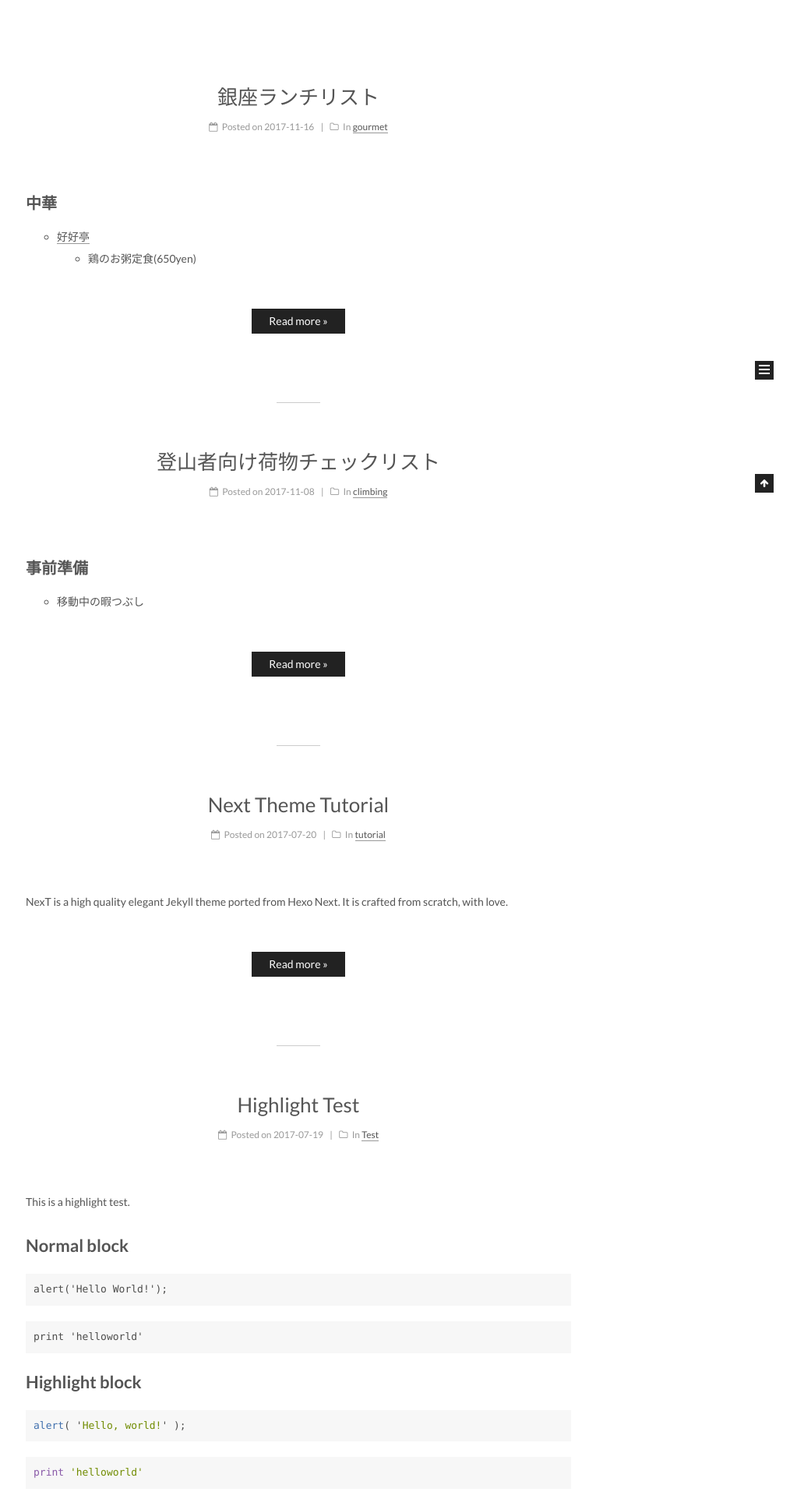
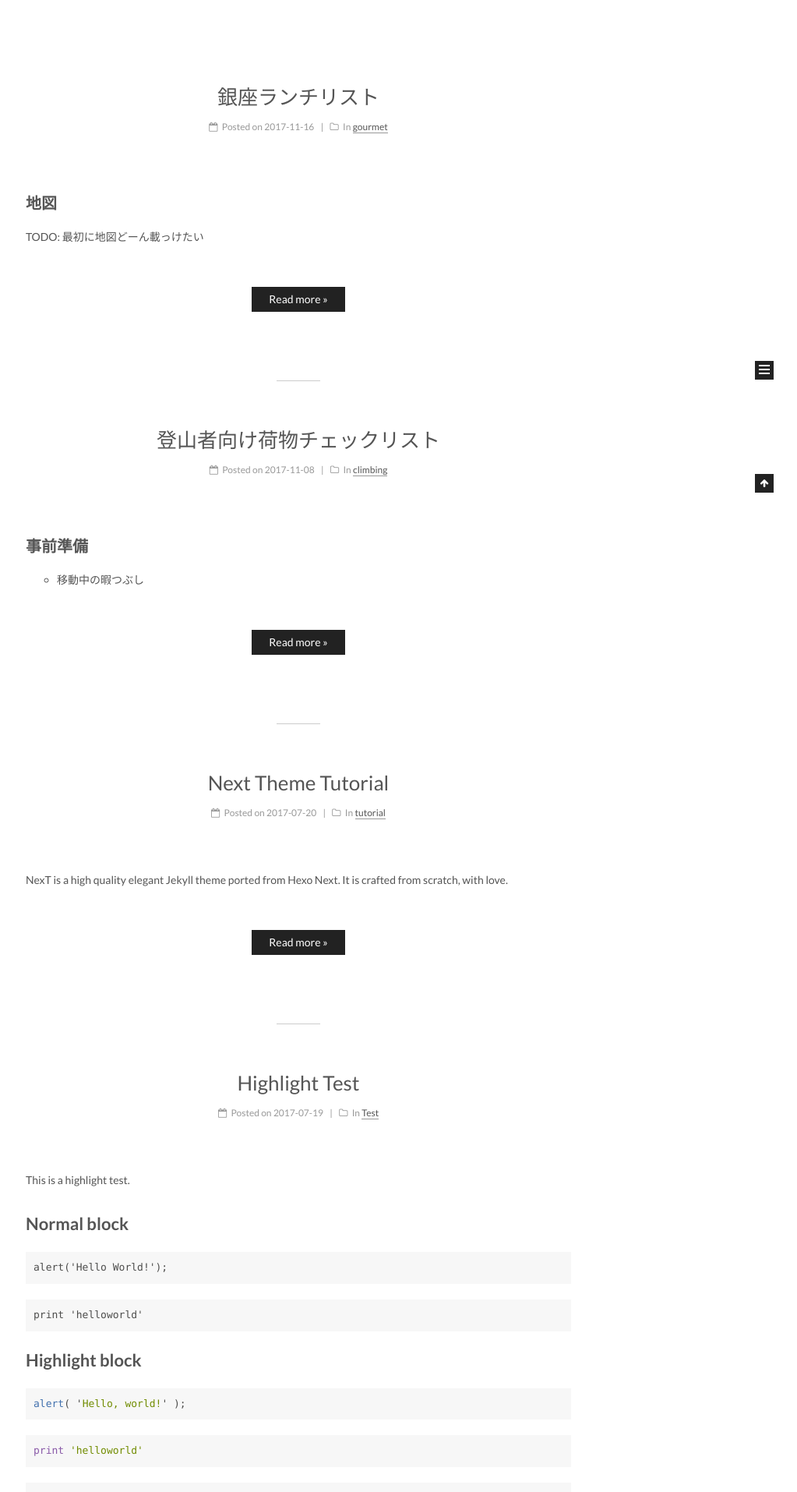
Before and after one commit to harhogefoo/harhogefoo.github.io, a Jekyll site: the page built from index.html, in a window 1280 px wide. Shown: the part 368-2282 px from the top of the page at 78% size, without its empty margins (257-1280 px from the left). Built offline with Jekyll 4.4.1, drawn with Linux system fonts in a browser that asks for light colours; the list of posts is cut into pages by our own code; some of the changed lines change nothing that is shown.

Commit message:
feat: update

````diff
--- a/_posts/2017-11-17-GINZA-gourmet-list.md
+++ b/_posts/2017-11-17-GINZA-gourmet-list.md
@@ -4,6 +4,17 @@
 date: 2017-11-17 01:04:43 +0900
 categories: gourmet
 ---
+
+## 地図
+TODO: 最初に地図どーん載っけたい
+
+## 見方
+```
+● 店名+リンク
+  ○ メニュー(値段)
+※ `メニュー(値段)` が記載されていないものは、行ったことない or メニュー忘れた
+...
+```
 
 ## 中華
 - [好好亭](https://tabelog.com/tokyo/A1301/A130101/13002674/)
@@ -40,5 +51,5 @@
   - ローストビーフライス(1000yen)
 
 ## しゃぶしゃぶ
-- [銀座しゃぶ痛](https://tabelog.com/tokyo/A1301/A130101/13007813/)
+- [銀座しゃぶ通](https://tabelog.com/tokyo/A1301/A130101/13007813/)
   - 三種盛り(1200yen)
````
